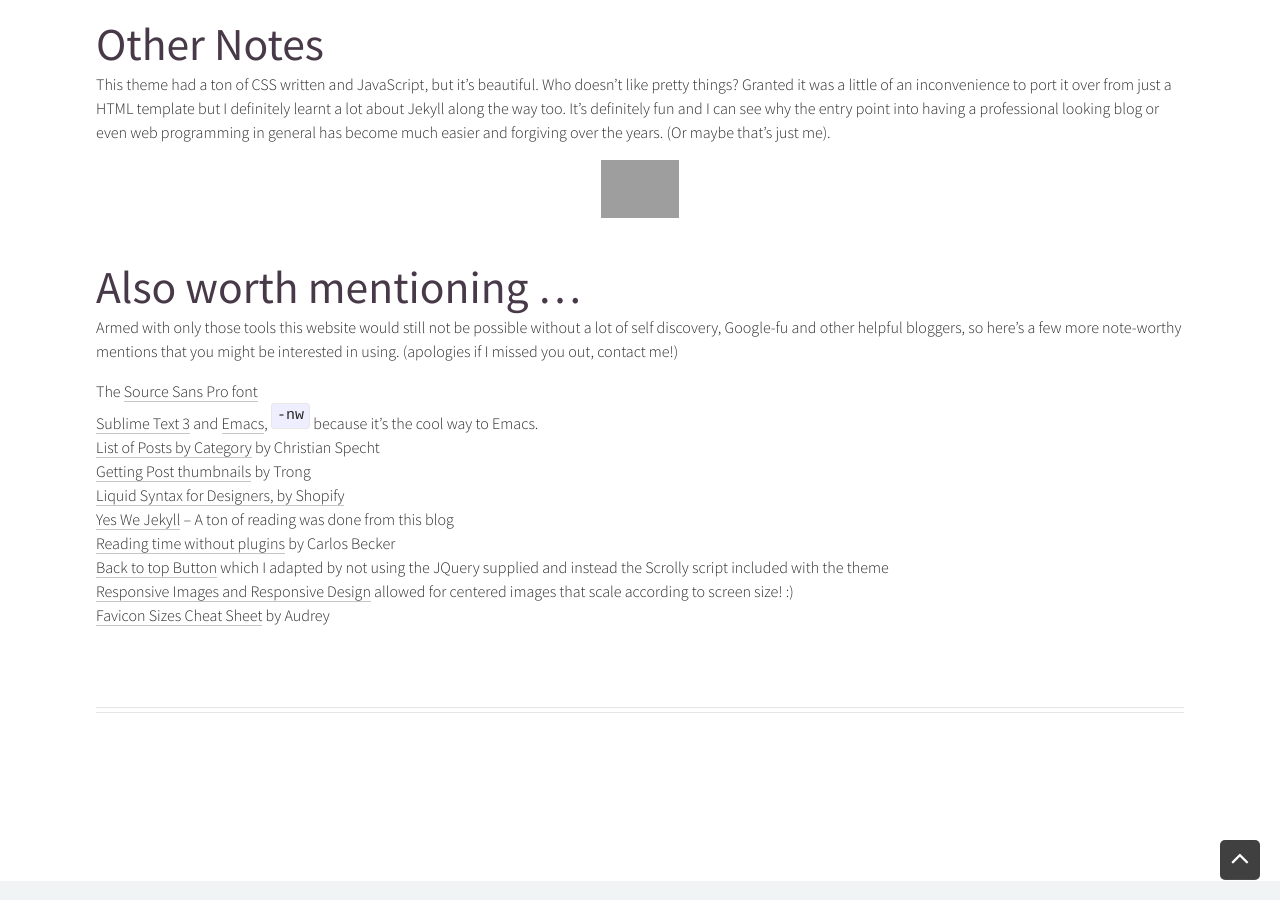
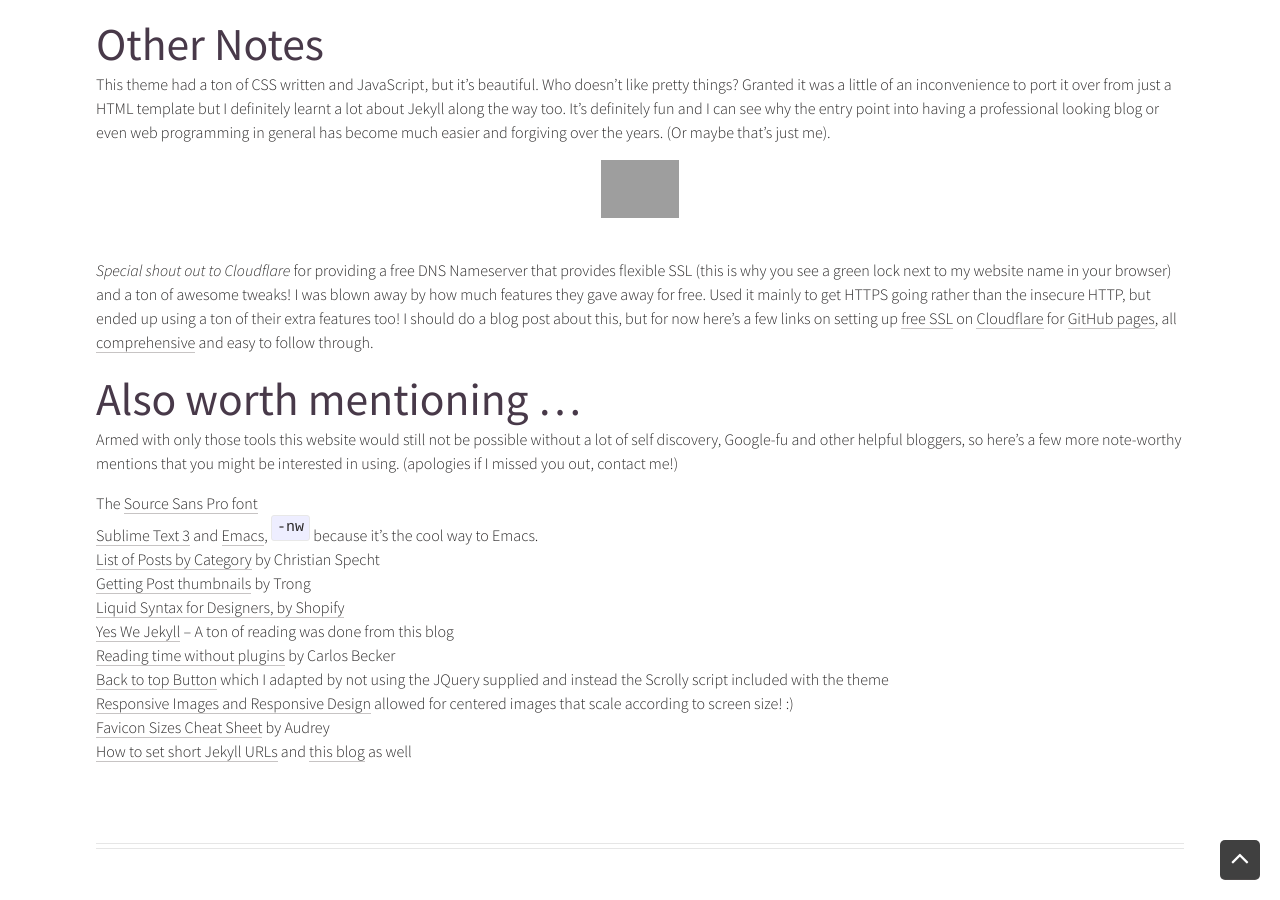
Before and after one commit to leewc/legacy, a Jekyll site: the page built from pages/site-meta.md, in a window 1280 px wide and 900 px high, scrolled down 1489 px. Built offline with Jekyll 4.4.1, drawn with Linux system fonts in a browser that asks for light colours; grey boxes are pictures that could not be loaded.

Commit message:
Changed link style again due to mistake, sorry. And added Cloudflare in credits

```diff
--- a/_config.yml
+++ b/_config.yml
@@ -25,7 +25,7 @@
 # Build settings
 markdown: kramdown
 highlighter: pygments
-permalink: none # 'pretty keeps the dates', 'none' does not, both removes the .html from link by making all posts have their own folder and named as index.html
+permalink: "/:categories/:title" # 'pretty' keeps the dates but removes .html, 'none' does not, but keeps  the .html, this removes dates and the .html
 
 kramdown:
     input: GFM
--- a/pages/site-meta.md
+++ b/pages/site-meta.md
@@ -47,6 +47,7 @@
 </a>
 <br />
 
+*Special shout out to Cloudflare* for providing a free DNS Nameserver that provides flexible SSL (this is why you see a  green lock next to my website name in your browser) and a ton of awesome tweaks! I was blown away by how much features they gave away for free. Used it mainly to get HTTPS going rather than the insecure HTTP, but ended up using a ton of their extra features too! I should do a blog post about this, but for now here's a few links on setting up [free SSL](https://sheharyar.me/blog/free-ssl-for-github-pages-with-custom-domains/) on [Cloudflare](https://support.cloudflare.com/hc/en-us/articles/201720164-Sign-up-planning-guide) for [GitHub pages](https://me.net.nz/blog/github-pages-secure-with-cloudflare/), all [comprehensive](https://www.benburwell.com/posts/configuring-cloudflare-universal-ssl/) and easy to follow through.
 
 ## Also worth mentioning ...
 
@@ -62,3 +63,4 @@
 - [Back to top Button](http://www.jqueryscript.net/other/Minimal-Back-To-Top-Functionality-with-jQuery-CSS3.html) which I adapted by not using the JQuery supplied and instead the Scrolly script included with the theme
 - [Responsive Images and Responsive Design](http://webdesignerwall.com/tutorials/5-useful-css-tricks-for-responsive-design) allowed for centered images that scale according to screen size! :)
 - [Favicon Sizes Cheat Sheet](https://github.com/audreyr/favicon-cheat-sheet) by Audrey
+- [How to set short Jekyll URLs](http://joshualande.com/short-urls-jekyll/) and [this blog](https://davidtuite.com/posts/how-to-manage-permalinks-in-jekyll) as well
```
